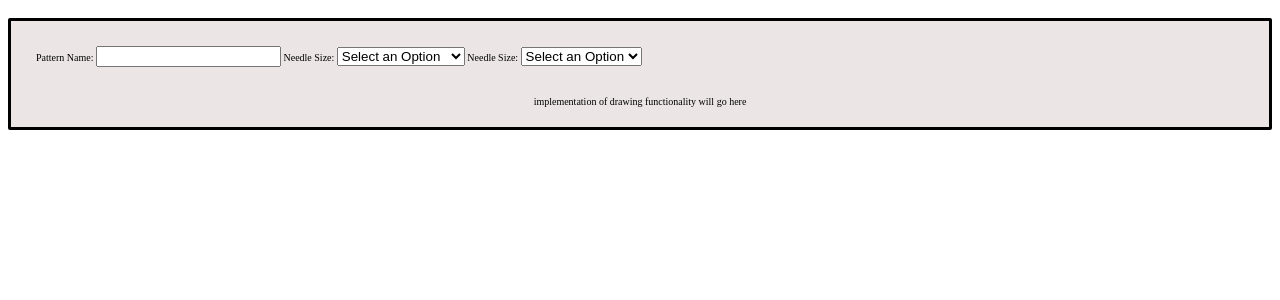
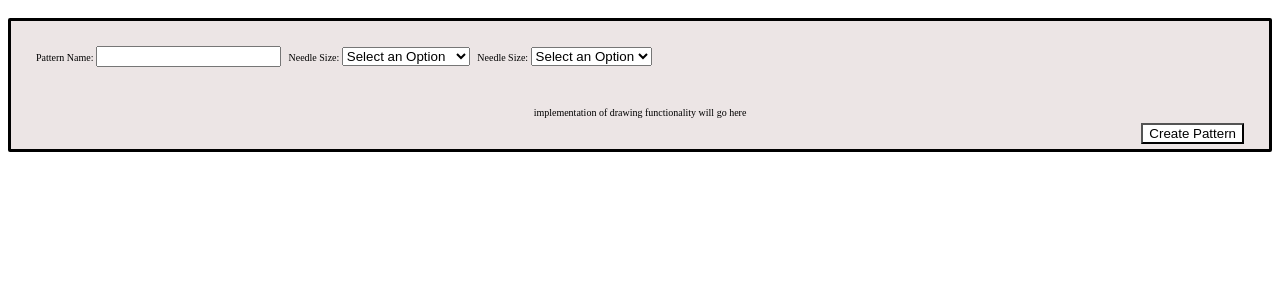
Before and after one commit to mkoger24/cs200finalproject, a Flask app: page / in a window 1280 px wide. Shown: the part 98-398 px from the top of the page. Run offline with Flask 2, Linux system fonts and the light colour scheme.

Commit message:
submit button

```diff
--- a/templates/home.html
+++ b/templates/home.html
@@ -29,6 +29,8 @@
                     <label for="pattern-title">Pattern Name:</label>
                     <input type="text" id="pattern-title" name="pattern-title">
 
+                    &nbsp;
+
                     <!-- selection for needle size here -->
                     <label for="needle-size">Needle Size:</label>
                     <select id="needle-size" name="needle-size">
@@ -52,6 +54,8 @@
                         <option value="17">US 17 (12.5 mm)</option>
                     </select>
 
+                    &nbsp;
+
                     <!-- selection for yarn weight here -->
                     <label for="yarn-weight">Needle Size:</label>
                     <select id="yarn-weight" name="yarn-weight">
@@ -66,6 +70,9 @@
                         <option value="7">Jumbo (7)</option>
                     </select>
                 </div>
+
+                &nbsp;
+
 
                 <div class=float-right>
 
@@ -82,6 +89,11 @@
                     implementation of drawing functionality will go here
                 </div>
 
+                <div class=float-right>
+                    <input type="submit" value="Create Pattern" style="background-color: white">
+                </div>
+
+                &nbsp;
             </form>
         </div>
 
```
